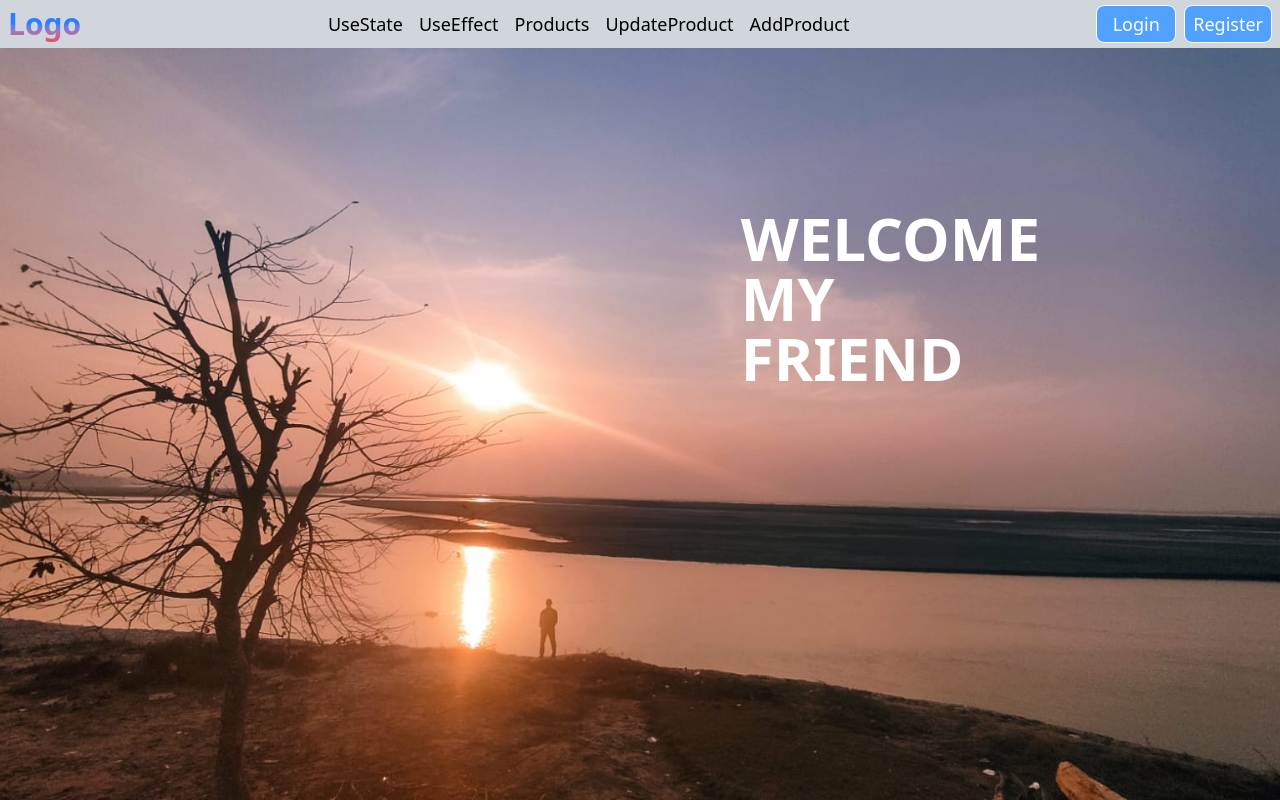
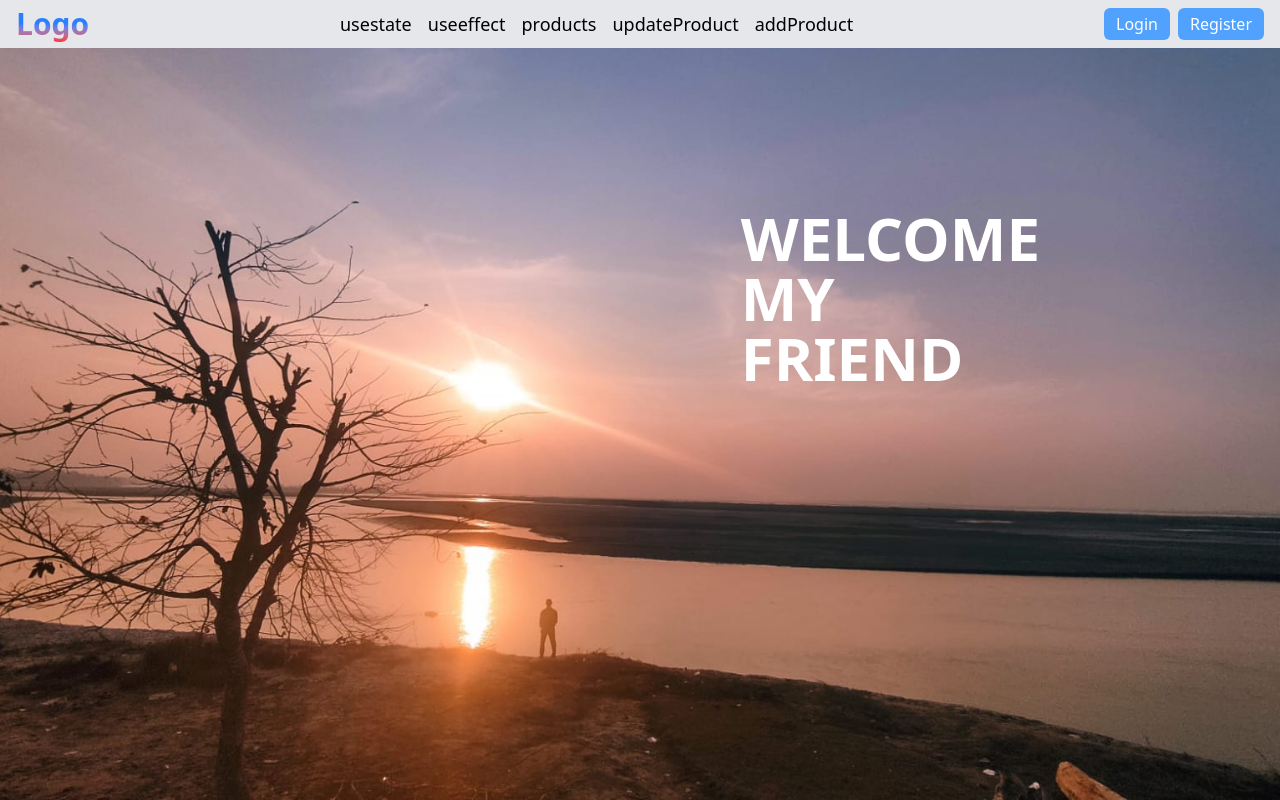
Before and after one commit to anjil-khamlung/Learning-react, a React (Vite) app: page / in a window 1280 px wide. Built offline with nearby package versions, Linux system fonts and the light colour scheme.

Commit message:
responsive navbar

```diff
--- a/src/components/AddProduct.jsx
+++ b/src/components/AddProduct.jsx
@@ -66,7 +66,7 @@ await axios
     <div className="h-screen grid place-items-center">
       <form
         onSubmit={handleSubmit}
-        className="flex flex-col gap-4 shadow-2xl w-100 p-6"
+        className="flex flex-col gap-4 shadow-2xl w-100 p-6 rounded-2xl"
       >
         <h1 className="text-4xl text-center font-bold">Add Product</h1>
         <input
--- a/src/components/EditProduct.jsx
+++ b/src/components/EditProduct.jsx
@@ -7,14 +7,16 @@ const EditProduct = () => {
   const { id } = useParams(); // get id from URL
   const navigate = useNavigate();
   const [isLoading, setIsLoading] = useState(false);
-
-  const [formData, setFormData] = useState({
+  const init = {
     title: "",
     description: "",
     price: "",
     category: "",
     image: "",
-  });
+  };
+
+  const [formData, setFormData] = useState(init
+  );
 
   // Load product data
   useEffect(() => {
@@ -45,6 +47,7 @@ const EditProduct = () => {
       toast.error("Failed to update product");
     } finally {
       setIsLoading(false);
+      setFormData(init)
     }
   };
 
@@ -52,7 +55,7 @@ const EditProduct = () => {
     <div className="h-screen grid place-items-center">
       <form
         onSubmit={handleSubmit}
-        className="flex flex-col gap-4 shadow-2xl w-[400px] p-6"
+        className="flex flex-col gap-4 shadow-2xl w-[400px] p-6 rounded-2xl"
       >
         <h1 className="text-3xl text-center font-bold">Edit Product</h1>
 
--- a/src/components/NavBar.jsx
+++ b/src/components/NavBar.jsx
@@ -1,82 +1,87 @@
-import React from "react";
+import React, { useState } from "react";
 import { NavLink } from "react-router-dom";
+import { FaBars, FaTimes } from "react-icons/fa";
 
 const NavBar = () => {
+  const [open, setOpen] = useState(false);
+
   return (
-    <nav className="bg-gray-300 flex justify-between items-center min-h-12 text-lg px-2 ">
-      <div>
+    <nav className="relative bg-gray-200 px-4">
+      {/* Top Bar */}
+      <div className="flex justify-between items-center min-h-12">
+        {/* Logo */}
         <NavLink
-          to={"/"}
-          className="text-3xl font-bold bg-linear-to-b from-blue-500 via-blue-500 to-red-500 bg-clip-text text-transparent cursor-pointer"
+          to="/"
+          className="text-3xl font-bold bg-linear-to-b from-blue-500 via-blue-500 to-red-500 bg-clip-text text-transparent"
         >
           Logo
         </NavLink>
-      </div>
 
-      <ul className="flex gap-4">
-        <li>
+        {/* Desktop Menu */}
+        <ul className="hidden md:flex gap-4 text-lg">
+          {[
+            "usestate",
+            "useeffect",
+            "products",
+            "updateProduct",
+            "addProduct",
+          ].map((path) => (
+            <li key={path}>
               <NavLink
-            to="/usestate"
+                to={`/${path}`}
                 className={({ isActive }) =>
                   isActive ? "text-blue-700 font-bold" : "hover:text-blue-500"
                 }
               >
-            UseState
+                {path}
               </NavLink>
             </li>
-        <li>
-          <NavLink
-            to="/useeffect"
-            className={({ isActive }) =>
-              isActive ? "text-blue-700 font-bold" : "hover:text-blue-500"
-            }
-          >
-            UseEffect
-          </NavLink>
-        </li>
-
-        <li>
-          <NavLink
-            to="/products"
-            className={({ isActive }) =>
-              isActive ? "text-blue-700 font-bold" : "hover:text-blue-500"
-            }
-          >
-            Products
-          </NavLink>
-        </li>
-
-        <li>
-          <NavLink
-            to="/updateProduct"
-            className={({ isActive }) =>
-              isActive ? "text-blue-700 font-bold" : "hover:text-blue-500"
-            }
-          >
-            UpdateProduct
-          </NavLink>
-        </li>
-
-        <li>
-          <NavLink
-            to="/addProduct"
-            className={({ isActive }) =>
-              isActive ? "text-blue-700 font-bold" : "hover:text-blue-500"
-            }
-          >
-            AddProduct
-          </NavLink>
-        </li>
+          ))}
         </ul>
 
-      <div className="flex gap-2">
-        <button className="bg-blue-400 text-white px-2 py-1 border rounded-[0.5rem] min-w-20 cursor-pointer">
-          <NavLink to="/login">Login</NavLink>
-        </button>
-        <button className="bg-blue-400 text-white px-2 py-1 border rounded-[0.5rem] min-w-20 cursor-pointer">
-          <NavLink to="/register">Register</NavLink>
+        {/* Desktop Buttons */}
+        <div className="hidden md:flex gap-2">
+          <NavLink
+            to="/login"
+            className="bg-blue-400 text-white px-3 py-1 rounded-md"
+          >
+            Login
+          </NavLink>
+          <NavLink
+            to="/register"
+            className="bg-blue-400 text-white px-3 py-1 rounded-md"
+          >
+            Register
+          </NavLink>
+        </div>
+
+        {/* Mobile Button */}
+        <button onClick={() => setOpen(!open)} className="md:hidden text-2xl">
+          {open ? <FaTimes /> : <FaBars />}
         </button>
       </div>
+
+      {/* Mobile Menu */}
+      {open && (
+        <div className="md:hidden absolute right-0 top-12 w-48 bg-gray-300 shadow-lg p-4 rounded ">
+          <ul className="flex flex-col gap-3 text-right items-center">
+            <NavLink to="/usestate">UseState</NavLink>
+            <NavLink to="/useeffect">UseEffect</NavLink>
+            <NavLink to="/products">Products</NavLink>
+            <NavLink to="/updateProduct">UpdateProduct</NavLink>
+            <NavLink to="/addProduct">AddProduct</NavLink>
+          </ul>
+
+          <div className="flex flex-col gap-2 mt-4">
+            <NavLink className="bg-blue-400 text-white px-3 py-1 rounded-md">
+              Login
+            </NavLink>
+            <NavLink className="bg-blue-400 text-white px-3 py-1 rounded-md">
+              Register
+            </NavLink>
+          </div>
+        </div>
+      )}
     </nav>
   );
 };
--- a/src/pages/LoginPage.jsx
+++ b/src/pages/LoginPage.jsx
@@ -35,10 +35,10 @@ const LoginPage = () => {
   };
 
   return (
-    <div className="h-screen grid place-items-center">
+    <div className="h-screen grid place-items-center ">
       <form
         onSubmit={handleSubmit}
-        className="flex flex-col gap-4 shadow-2xl w-100 p-6"
+        className="flex flex-col gap-4 shadow-2xl w-100 p-6 rounded-2xl"
       >
         <h1 className="text-4xl text-center font-bold">Login</h1>
         <input
```
Lines whose indentation alone changed are shown as unchanged.
